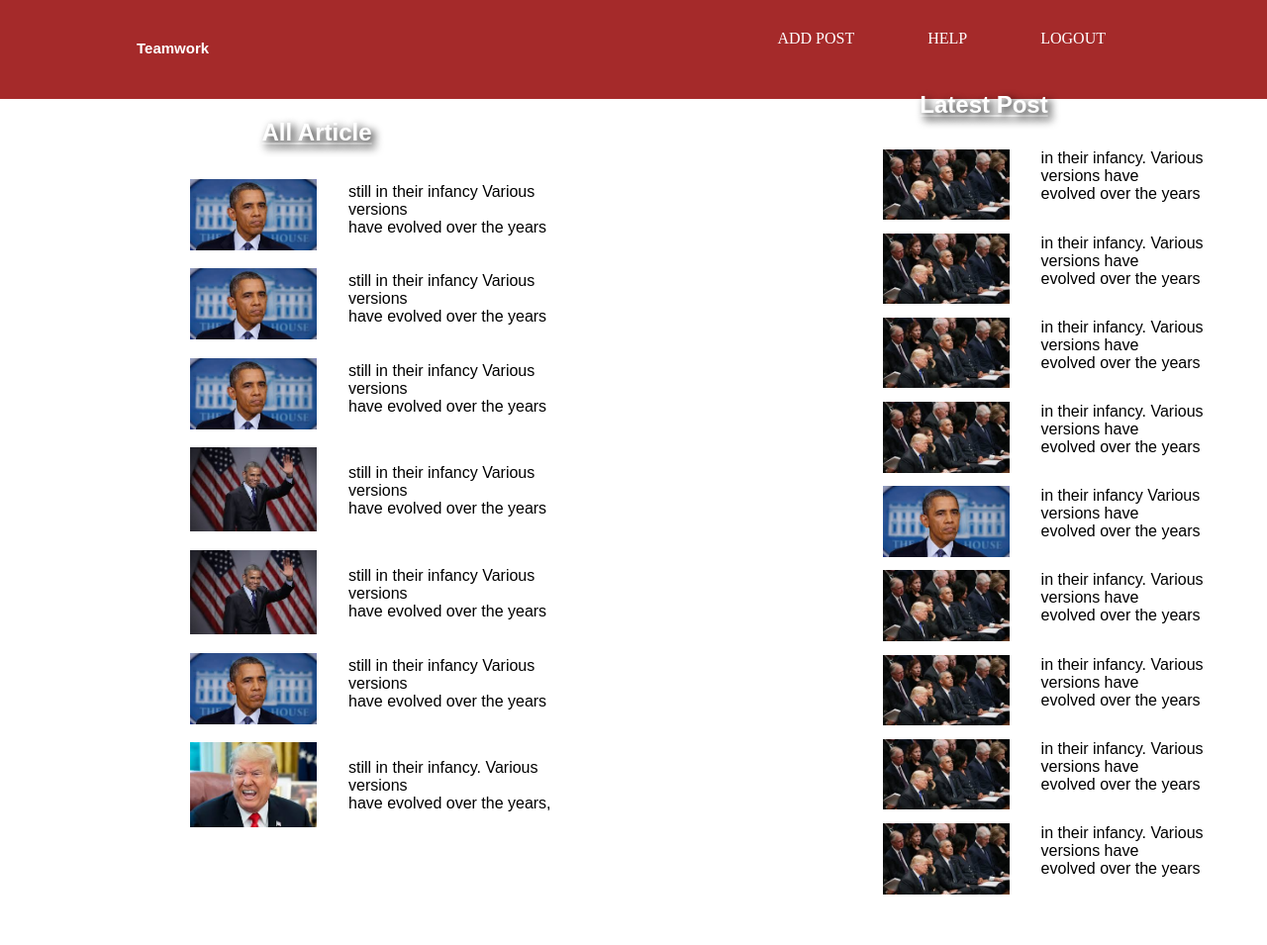
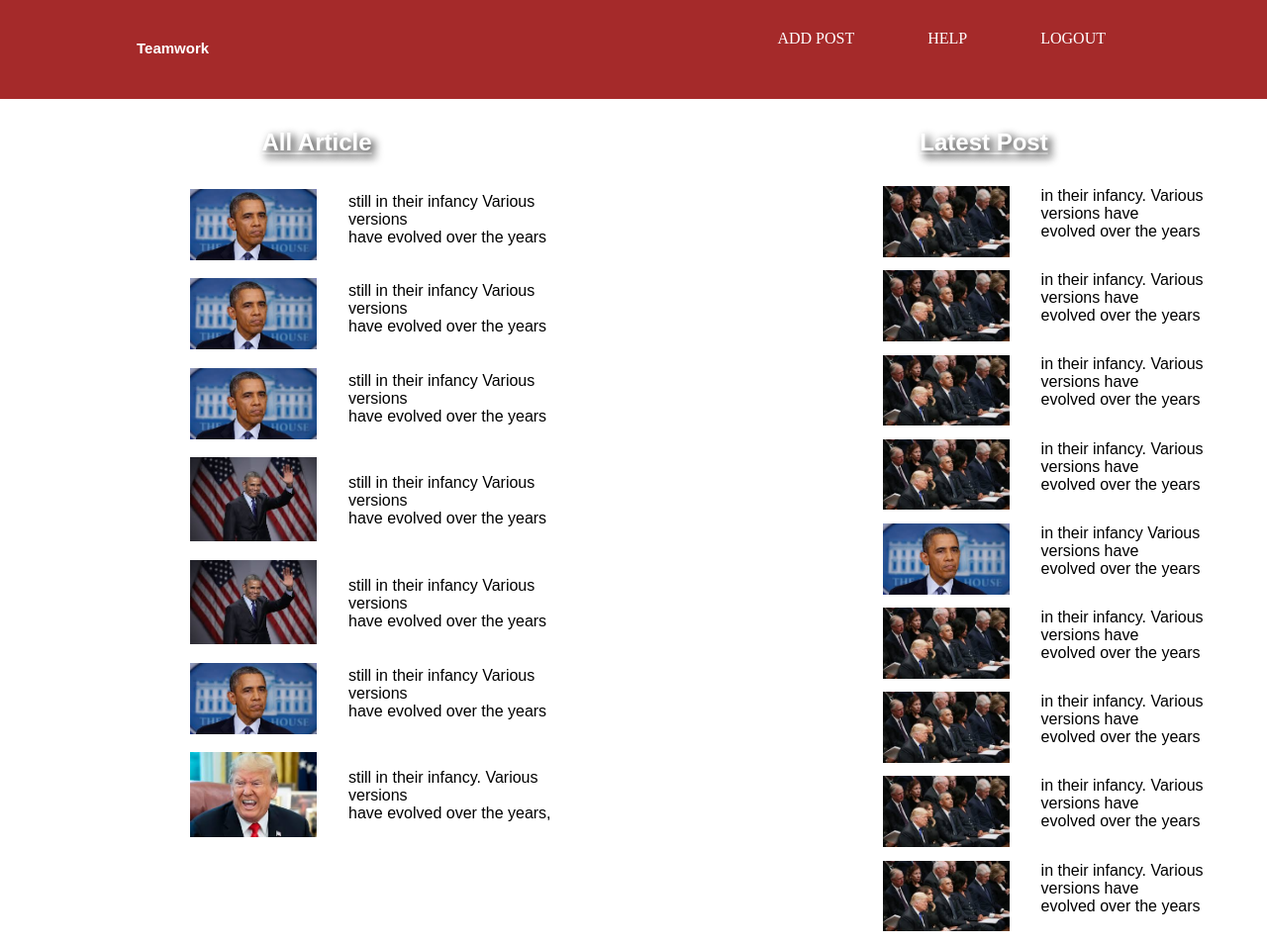
Before and after one commit to Gilbertelnino/twork, a website: page ui/html/app.html in a window 1280 px wide. Shown: the whole page at 99% size. Before the commit the page ends 918 px from the top, so only its background shows below. Drawn offline with Linux system fonts and the light colour scheme; files that its build step writes are made by us from their sources.

Commit message:
make aside bar look good

```diff
--- a/ui/css/index.css
+++ b/ui/css/index.css
@@ -138,6 +138,7 @@ nav ul li a{
 }
 #article-1{
     width: 50%;
+    float: left
 }
 #article-1 h1{
     color: white;
@@ -174,7 +175,7 @@ figure a:hover{
     float: right;
     width: 40%;
     margin-right: 30px;
-    margin-top: -749px;
+
 }
 
 #asidebar h1{
```
